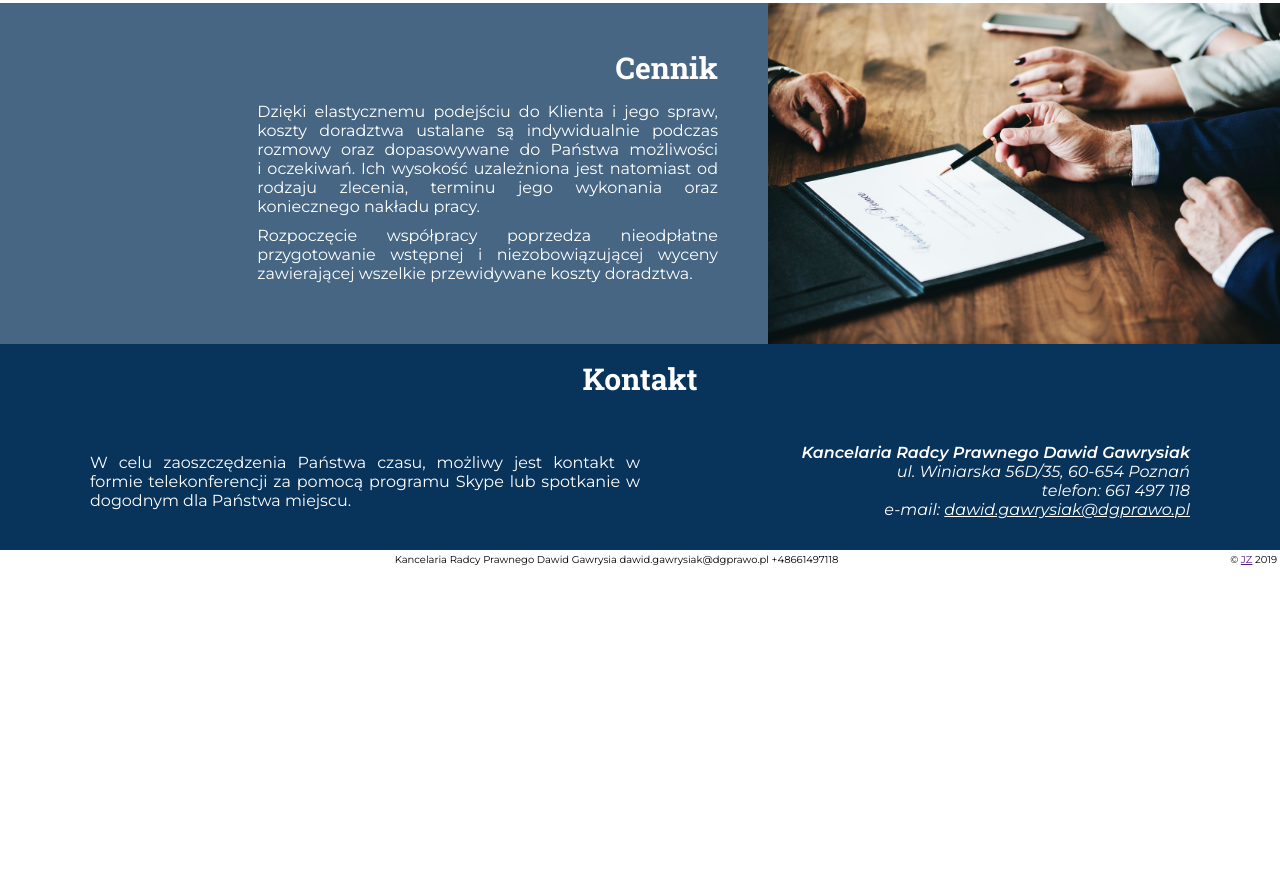
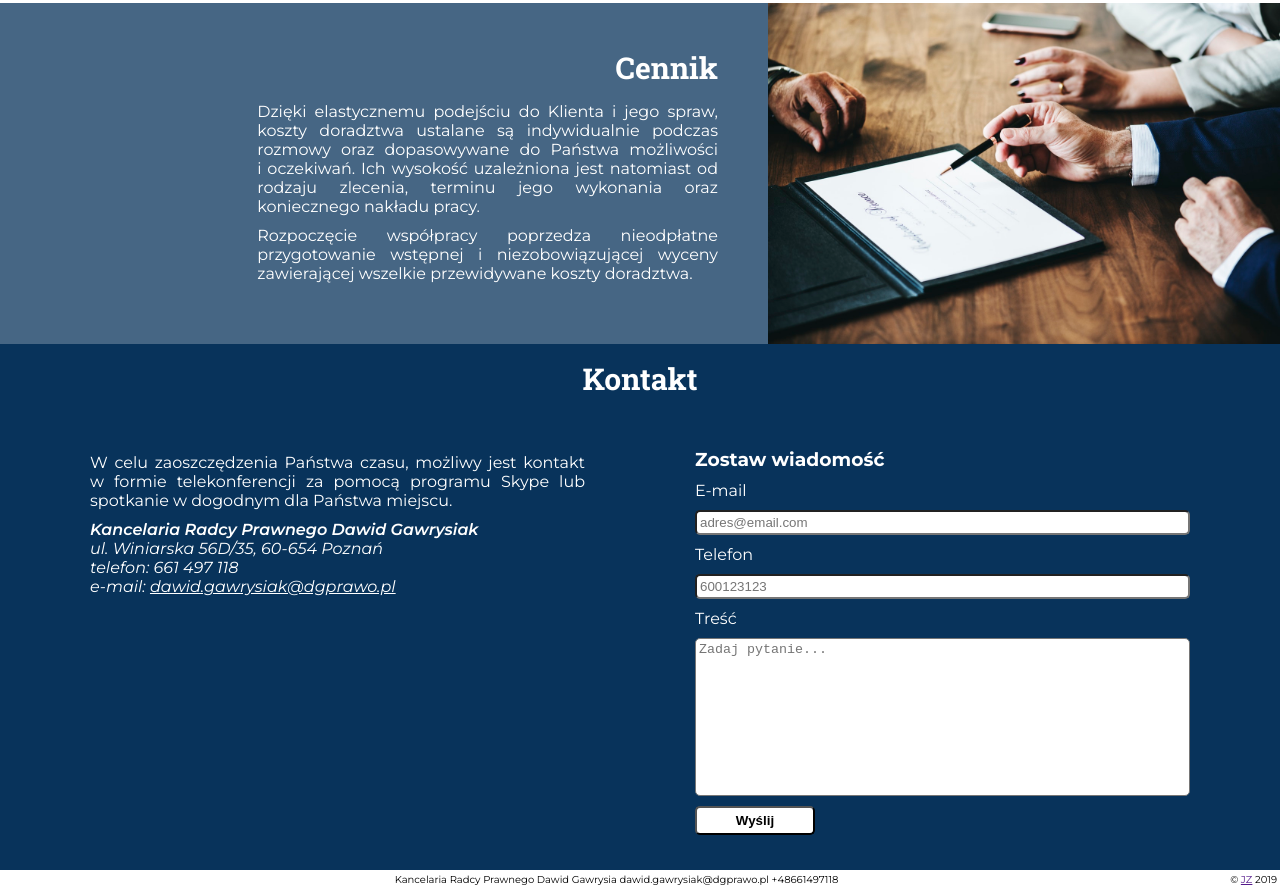
Before and after one commit to chaczyk113/dgprawo, a plain HTML site: page index.html in a window 1280 px wide. Shown: the part 2018-2907 px from the top of the page. Before the commit the page ends 2587 px from the top, so only its background shows below. Drawn offline with Linux system fonts and the light colour scheme.

Commit message:
contact form

```diff
--- a/index.html
+++ b/index.html
@@ -8,8 +8,6 @@
     <meta name="viewport" content="width=device-width, initial-scale=1">
 
     <link rel="stylesheet" type="text/css" media="screen" href="styles.css">
-
-    <link href="https://fonts.googleapis.com/css?family=Roboto:200,300,400,500,700" rel="stylesheet">
 
     <link href="https://fonts.googleapis.com/css?family=Montserrat:300,300i,400,400i,500,500i,600,600i,700"
         rel="stylesheet">
@@ -202,6 +200,7 @@
             <div class="page-wrapper">
                 <h2>Kontakt</h2>
                 <article class="contact">
+                    <div class="left">
                         <p> W celu zaoszczędzenia Państwa czasu, możliwy jest kontakt w formie telekonferencji za pomocą
                             programu Skype lub spotkanie w dogodnym dla Państwa miejscu.</p>
                         <address>
@@ -213,6 +212,21 @@
 
                             e-mail: <a href="mailto:dawid.gawrysiak@dgprawo.pl">dawid.gawrysiak@dgprawo.pl</a>
                         </address>
+                    </div>
+                    <form class="form" action="https://mailthis.to/chaczyk113@o2.pl">
+                        <h3>Zostaw wiadomość</h3>
+                        <label for="_replyto">E-mail</label>
+                        <input id="email" name="_replyto" type="email" placeholder="adres@email.com" required>
+                        <label for="phone">Telefon</label>
+                        <input type="tel" id="phone" name="phone" placeholder="600123123" pattern="[0-9]{9}">
+                        <label for="message">Treść</label>
+                        <textarea name="message" id="message" cols="30" rows="10" placeholder="Zadaj pytanie..."></textarea>
+                        <button type="submit" name="submit" value="Send" id="submit">Wyślij</button>
+                        <input type="hidden" name="_subject" value="Pytanie ze strony">
+                        <input type="hidden" name="_after" value="#">
+                        <input type="hidden" name="_honeypot" value="">
+                        <input type="hidden" name="_confirmation" value="">
+                    </form>
                 </article>
             </div>
 
@@ -221,7 +235,7 @@
 
     <footer>
         <p>Kancelaria Radcy Prawnego Dawid Gawrysia dawid.gawrysiak@dgprawo.pl +48661497118</p>
-        <p class="author">&copy;  <a href="">JZ</a> 2019</p>
+        <p class="author">&copy; <a href="">JZ</a> 2019</p>
 
     </footer>
 
--- a/styles.css
+++ b/styles.css
@@ -342,7 +342,11 @@ article p {
 
 .contact {
     display: flex;
-    justify-content: center;
+    justify-content: space-between;
+}
+
+.contact .left{
+    width: 45%;
 }
 
 .contact a:link, .contact a:visited {
@@ -351,14 +355,45 @@ article p {
 
 .contact p{
     /* width: 500px; */
-    width: 50%;
+    width: 100%;
 }
 
 address {
-    width: 50%;
-    text-align: right;
+    width: 100%;
+    text-align: left;
     display: block;
 }
+
+.contact .form{
+    width: 45%;
+    display: flex;
+    flex-direction: column;
+}
+
+.form *{
+    margin: 5px 0;
+}
+
+.form input, .form textarea{
+    padding: 3px;
+    border-radius: 5px;
+}
+
+.form button {
+    padding: 5px;
+    border-radius: 5px;
+    width: 120px;
+    background-color: white;
+    font-weight: 700;
+}
+
+.form button:hover {
+    background-color: rgb(106, 139, 170);
+}
+
+textarea {
+    resize: none;
+ }
 
 footer {
     font-size: 10px;
```
Lines whose indentation alone changed are shown as unchanged.
